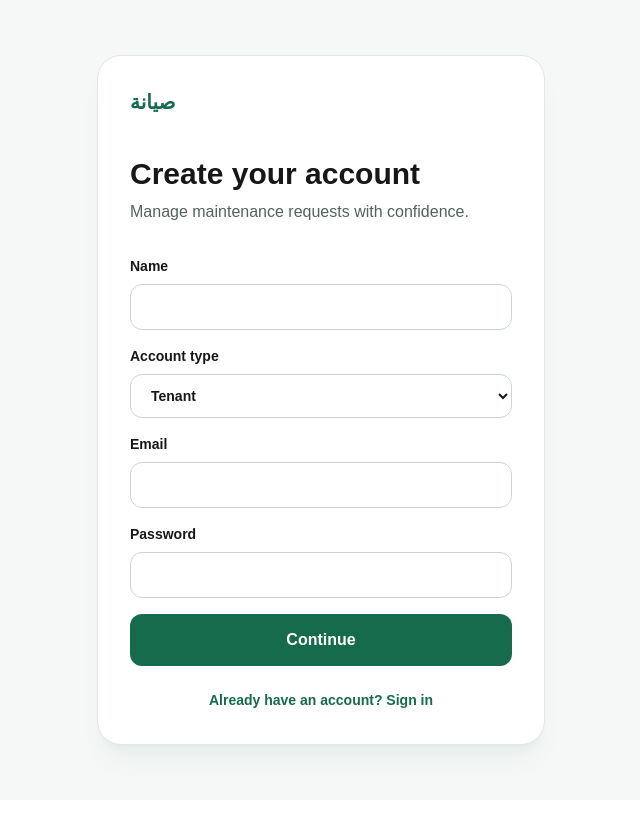
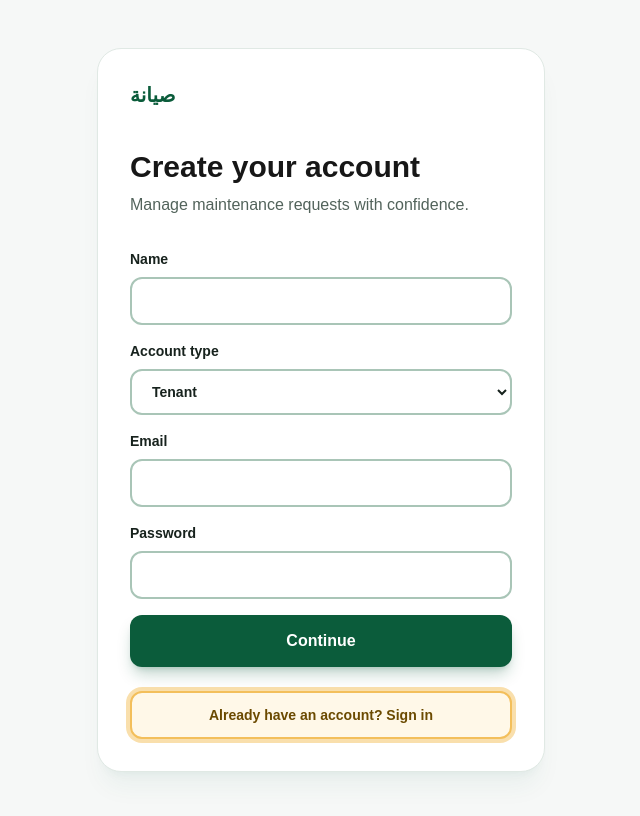
Before and after one commit to NabilDawud/apartment-maintenance-marketplace, a Next.js app: page /en/auth in a window 1280 px wide. Both pictures are taken after a click on the button "Need an account? Create one". Shown: the top 816 px of the page, without its empty margins (319-959 px from the left). Built offline with nearby package versions, Linux system fonts and the light colour scheme.

Commit message:
Improve authentication form contrast
Co-authored-by: Copilot App <223556219+Copilot@users.noreply.github.com>

```diff
--- a/src/app/[locale]/auth/page.tsx
+++ b/src/app/[locale]/auth/page.tsx
@@ -45,18 +45,18 @@ export default function AuthPage() {
   return (
     <main className="flex min-h-screen items-center justify-center bg-[#f6f8f7] px-6 py-12">
       <div className="w-full max-w-md rounded-3xl border border-[#e0e9e4] bg-white p-8 shadow-xl shadow-[#176b4d]/5">
-        <Link href={`/${locale}`} className="text-xl font-bold text-[#176b4d]">صيانة</Link>
+        <Link href={`/${locale}`} className="text-xl font-bold text-[#0b5c3b]">صيانة</Link>
         <h1 className="mt-10 text-3xl font-bold">{mode === "login" ? (isArabic ? "مرحبًا بعودتك" : "Welcome back") : (isArabic ? "أنشئ حسابك" : "Create your account")}</h1>
         <p className="mt-2 text-[#52635b]">{isArabic ? "أدر طلبات الصيانة بثقة وسهولة." : "Manage maintenance requests with confidence."}</p>
         <form onSubmit={submit} className="mt-8 space-y-4">
-          {mode === "register" && <label className="block text-sm font-semibold">{isArabic ? "الاسم" : "Name"}<input name="name" required className="mt-2 w-full rounded-xl border border-[#c8d7d0] px-4 py-3 outline-none focus:border-[#176b4d]" /></label>}
-          {mode === "register" && <label className="block text-sm font-semibold">{isArabic ? "نوع الحساب" : "Account type"}<select name="role" defaultValue="TENANT" className="mt-2 w-full rounded-xl border border-[#c8d7d0] px-4 py-3 outline-none focus:border-[#176b4d]"><option value="TENANT">{isArabic ? "مستأجر" : "Tenant"}</option><option value="OWNER">{isArabic ? "مالك عقار" : "Owner"}</option><option value="WORKER">{isArabic ? "فني" : "Worker"}</option></select></label>}
-          <label className="block text-sm font-semibold">{isArabic ? "البريد الإلكتروني" : "Email"}<input name="email" type="email" required className="mt-2 w-full rounded-xl border border-[#c8d7d0] px-4 py-3 outline-none focus:border-[#176b4d]" /></label>
-          <label className="block text-sm font-semibold">{isArabic ? "كلمة المرور" : "Password"}<input name="password" type="password" minLength={8} required className="mt-2 w-full rounded-xl border border-[#c8d7d0] px-4 py-3 outline-none focus:border-[#176b4d]" /></label>
+          {mode === "register" && <label className="block text-sm font-semibold text-[#17221d]">{isArabic ? "الاسم" : "Name"}<input name="name" required className="mt-2 w-full rounded-xl border-2 border-[#a9c5b7] bg-white px-4 py-3 text-[#17221d] outline-none transition focus:border-[#0b5c3b] focus:ring-4 focus:ring-[#0b5c3b]/15" /></label>}
+          {mode === "register" && <label className="block text-sm font-semibold text-[#17221d]">{isArabic ? "نوع الحساب" : "Account type"}<select name="role" defaultValue="TENANT" className="mt-2 w-full rounded-xl border-2 border-[#a9c5b7] bg-white px-4 py-3 text-[#17221d] outline-none transition focus:border-[#0b5c3b] focus:ring-4 focus:ring-[#0b5c3b]/15"><option value="TENANT">{isArabic ? "مستأجر" : "Tenant"}</option><option value="OWNER">{isArabic ? "مالك عقار" : "Owner"}</option><option value="WORKER">{isArabic ? "فني" : "Worker"}</option></select></label>}
+          <label className="block text-sm font-semibold text-[#17221d]">{isArabic ? "البريد الإلكتروني" : "Email"}<input name="email" type="email" required className="mt-2 w-full rounded-xl border-2 border-[#a9c5b7] bg-white px-4 py-3 text-[#17221d] outline-none transition focus:border-[#0b5c3b] focus:ring-4 focus:ring-[#0b5c3b]/15" /></label>
+          <label className="block text-sm font-semibold text-[#17221d]">{isArabic ? "كلمة المرور" : "Password"}<input name="password" type="password" minLength={8} required className="mt-2 w-full rounded-xl border-2 border-[#a9c5b7] bg-white px-4 py-3 text-[#17221d] outline-none transition focus:border-[#0b5c3b] focus:ring-4 focus:ring-[#0b5c3b]/15" /></label>
           {error && <p className="rounded-xl bg-red-50 px-4 py-3 text-sm text-red-700">{error}</p>}
-          <button disabled={pending} className="w-full rounded-xl bg-[#176b4d] px-4 py-3.5 font-semibold text-white hover:bg-[#11553d] disabled:opacity-60">{pending ? "..." : (isArabic ? "متابعة" : "Continue")}</button>
+          <button disabled={pending} className="w-full rounded-xl bg-[#0b5c3b] px-4 py-3.5 font-bold text-white shadow-lg shadow-[#0b5c3b]/25 transition hover:bg-[#08442c] focus:outline-none focus:ring-4 focus:ring-[#f3bf5b] disabled:cursor-not-allowed disabled:bg-[#789487]">{pending ? "..." : (isArabic ? "متابعة" : "Continue")}</button>
         </form>
-        <button onClick={() => setMode(mode === "login" ? "register" : "login")} className="mt-6 w-full text-center text-sm font-semibold text-[#176b4d]">{mode === "login" ? (isArabic ? "ليس لديك حساب؟ أنشئ حسابًا" : "Need an account? Create one") : (isArabic ? "لديك حساب؟ سجل الدخول" : "Already have an account? Sign in")}</button>
+        <button onClick={() => setMode(mode === "login" ? "register" : "login")} className="mt-6 w-full rounded-xl border-2 border-[#f3bf5b] bg-[#fff8e8] px-4 py-3 text-center text-sm font-bold text-[#6b4a00] transition hover:bg-[#ffefc2] focus:outline-none focus:ring-4 focus:ring-[#f3bf5b]/50">{mode === "login" ? (isArabic ? "ليس لديك حساب؟ أنشئ حسابًا" : "Need an account? Create one") : (isArabic ? "لديك حساب؟ سجل الدخول" : "Already have an account? Sign in")}</button>
       </div>
     </main>
   );
```
